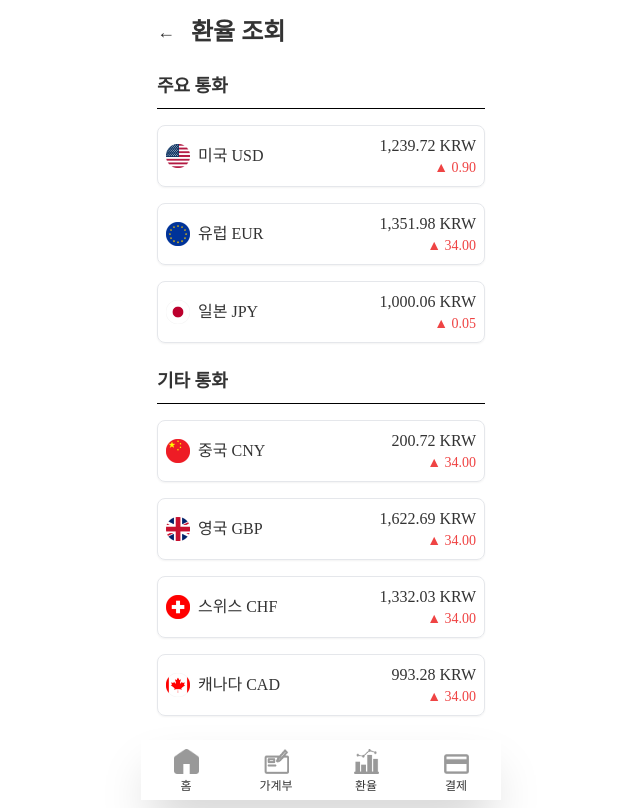
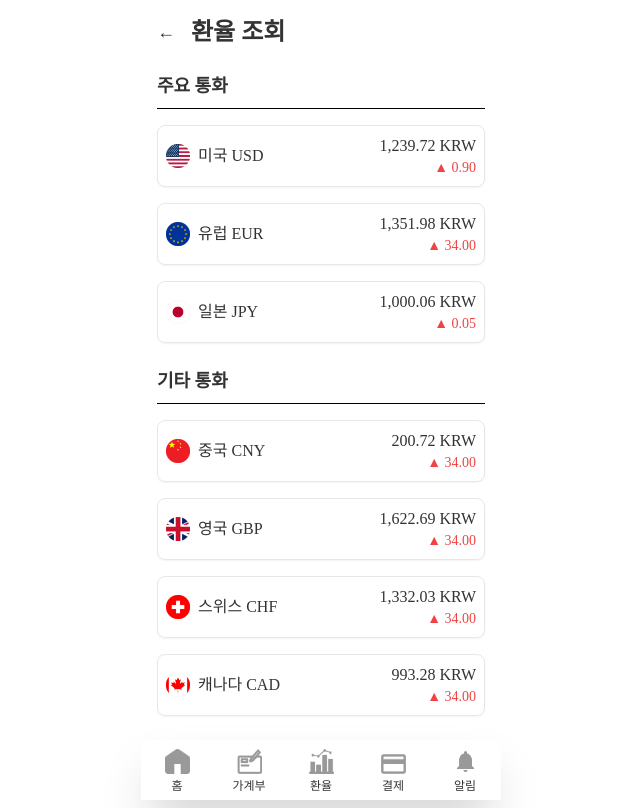
Before and after one commit to seoh77/Trabean, a React (Create React App) app in the folder frontend/: page /exchange in a window 1280 px wide. Shown: the whole page, without its empty margins (319-959 px from the left). Built offline with nearby package versions, Linux system fonts and the light colour scheme; a web font is replaced by a local one.

Commit message:
feat : 하단바에 알림추가

```diff
--- a/frontend/src/components/BottomBar.tsx
+++ b/frontend/src/components/BottomBar.tsx
@@ -6,6 +6,7 @@ import Home from "../assets/home.png";
 import PaymentHistory from "../assets/paymentHistory.png";
 import Payment from "../assets/payment.png";
 import ExchangeRate from "../assets/exchangeRate.png";
+import Bell from "../assets/Bell.png";
 
 const BottomBar: React.FC = () => {
   const navigate = useNavigate();
@@ -71,6 +72,16 @@ const BottomBar: React.FC = () => {
               <img src={Payment} alt="Payment" className={imgClass} />
               <p className={textClass}>결제</p>
             </div>
+            <div
+              onClick={() => {
+                navigate("/notification");
+              }}
+              role="presentation"
+              className={containerClass}
+            >
+              <img src={Bell} alt="Bell" className={imgClass} />
+              <p className={textClass}>알림</p>
+            </div>
           </div>
         </>
       )}
```
Also changed, not shown: frontend/src/assets/Bell.png (added).
